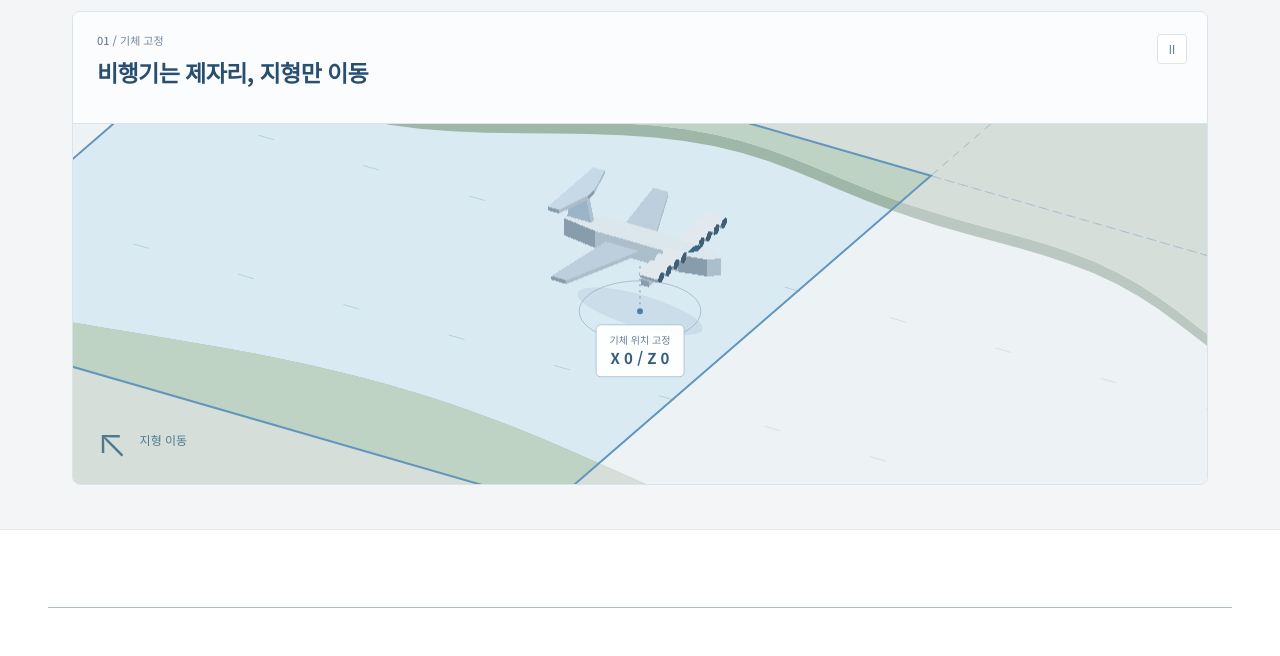
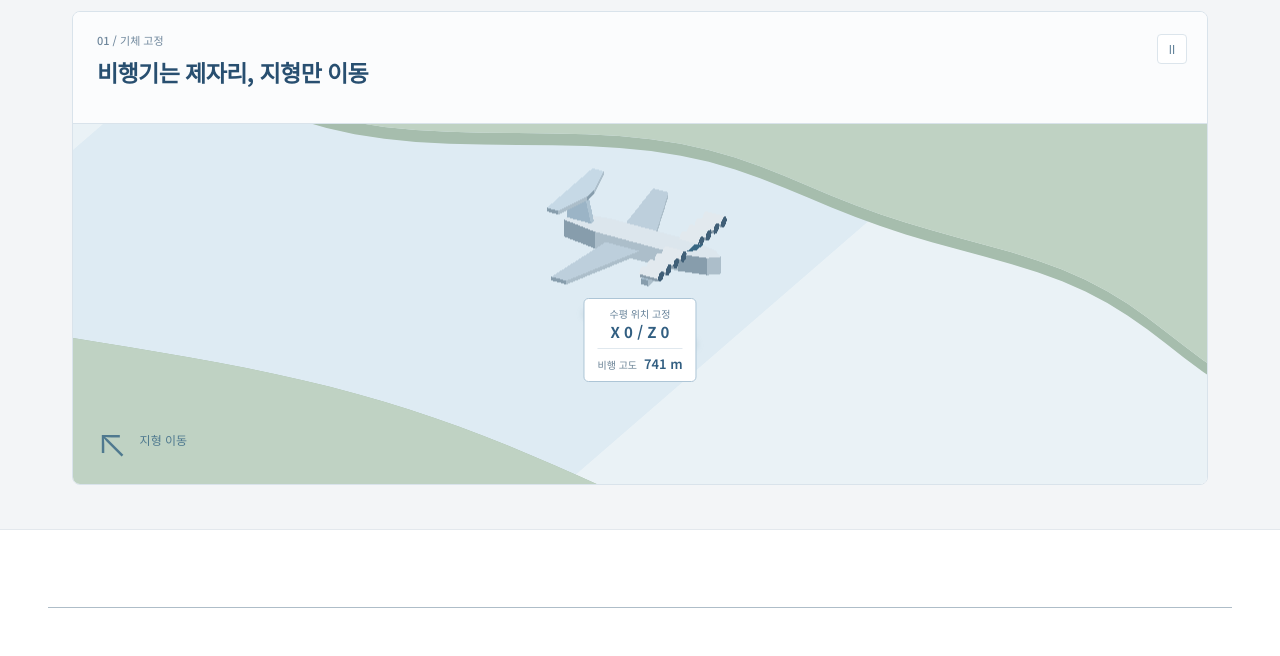
Before and after one commit to hjcud/hjcud.github.io, a plain HTML site: page index.html in a window 1280 px wide. Shown: the part 4880-5536 px from the top of the page. Drawn offline with Linux system fonts and the light colour scheme; animation ran at ten frames a second.

Commit message:
Clean up flight terrain and keep altitude and boundary travel continuous

```diff
--- a/index.html
+++ b/index.html
@@ -9,13 +9,13 @@
   <link rel="icon" href="assets/favicon.svg" type="image/svg+xml">
   <link rel="stylesheet" href="styles/base.css">
   <link rel="stylesheet" href="styles/projects/shinjuku.css?v=outcome-first">
-  <link rel="stylesheet" href="styles/projects/shimanami.css?v=isometric-coordinate">
+  <link rel="stylesheet" href="styles/projects/shimanami.css?v=continuous-flight">
   <link rel="stylesheet" href="styles/project-details.css">
   <link rel="stylesheet" href="styles/projects/idea2strategy.css">
   <script src="scripts/app.js?v=project-boundaries" defer></script>
   <script type="module" src="scripts/shinjuku/traffic-view.js?v=minimal-traffic"></script>
   <script src="scripts/shinjuku/traffic-comparisons.js?v=aligned-points-contact" defer></script>
-  <script type="module" src="scripts/shimanami/flight-view.js?v=isometric-coordinate"></script>
+  <script type="module" src="scripts/shimanami/flight-view.js?v=continuous-flight"></script>
   <link rel="stylesheet" href="styles/profile.css?v=additional-skills">
   <link rel="stylesheet" href="styles/carousel-controls.css">
   <script src="scripts/carousel-controls.js" defer></script>
@@ -244,10 +244,10 @@
 <button id="flight-pause" type="button" aria-label="비행 좌표 시연 일시정지" aria-pressed="false">Ⅱ</button>
 </header>
 <div class="flight-scene">
-<canvas id="flight-canvas" role="img" aria-label="입체로 표현한 비행기는 중앙에 고정되고 지형이 반대 방향으로 이동합니다. 타일 경계를 통과하면 현재 타일이 바뀌고, 타일 안의 X 좌표는 양수에서 음수로 전환됩니다. 지형의 이동은 끊기지 않습니다." aria-describedby="flight-demo-note"></canvas>
-<div class="flight-anchor" aria-label="기체 위치는 원점 X 0, Z 0에 고정">
+<canvas id="flight-canvas" role="img" aria-label="입체로 표현한 비행기의 수평 위치는 중앙에 고정되고 지형이 반대 방향으로 이동합니다. 고도 변화에 따라 기체의 기수 각도와 지형까지의 거리가 달라집니다. 타일 경계를 통과하면 현재 타일이 바뀌고, 타일 안의 X 좌표는 양수에서 음수로 전환됩니다. 지형의 이동은 끊기지 않습니다." aria-describedby="flight-demo-note"></canvas>
+<div class="flight-anchor" aria-label="기체의 수평 위치는 원점 X 0, Z 0에 고정">
 
-<span>기체 위치 고정<b>X 0 / Z 0</b></span>
+<span>수평 위치 고정<b>X 0 / Z 0</b><small class="flight-altitude">비행 고도 <strong id="flight-altitude">650 m</strong></small></span>
 </div>
 <div class="flight-motion-cue" aria-hidden="true"><span>↖</span>지형 이동</div>
 <div class="flight-position" aria-label="이동 위치를 표현하는 타일 번호와 타일 안의 좌표">
@@ -255,7 +255,7 @@
 <div><span>타일 안의 위치</span><b id="flight-local">X +0</b></div>
 </div>
 </div>
-<p id="flight-demo-note" class="sr-only">좌표 처리 원리를 X축 이동으로 단순화한 설명용 시연입니다. 기체의 고정 좌표와 비행 위치를 기록하는 타일 좌표는 서로 다른 기준입니다. 타일 크기 10,000인 예시에서 경계 직전 X +4,990과 직후 X −4,990을 잠시 멈춰 보여줍니다. 위의 버튼으로 재생을 멈출 수 있습니다.</p>
+<p id="flight-demo-note" class="sr-only">좌표 처리 원리를 X축 이동으로 단순화한 설명용 시연입니다. 기체의 고정 좌표와 비행 위치를 기록하는 타일 좌표는 서로 다른 기준입니다. 타일 크기 10,000인 설명용 예시입니다. 이동 속도와 고도 변화는 원리 설명을 위해 구성했습니다. 타일 경계를 넘는 동안에도 비행과 고도 변화는 계속됩니다. 위의 버튼으로 재생을 멈출 수 있습니다.</p>
 </section>
 </section>
 </div></div></div></article>
--- a/scripts/shimanami/flight-model.js
+++ b/scripts/shimanami/flight-model.js
@@ -4,18 +4,15 @@ export function splitCoordinate(value){
  const tile=Math.floor((value+TILE_SIZE/2)/TILE_SIZE);
  return {tile,local:value-tile*TILE_SIZE};
 }
-// Continuous one-axis journey, with holds on either side of the tile boundary.
+// Continuous forward flight. Slow down near a boundary without ever stopping.
 export function coordinateFrame(time){
  const duration=18,cycle=Math.floor(time/duration),phase=time-cycle*duration;
- let offset;
- if(phase<6)offset=phase/6*4000;
- else if(phase<8)offset=4000+(phase-6)/2*990;
- else if(phase<9.25)offset=4990;
- else if(phase<10.25)offset=4990+(phase-9.25)*20;
- else if(phase<11.75)offset=5010;
- else offset=5010+(phase-11.75)/6.25*4990;
- const world=cycle*TILE_SIZE+offset,position=splitCoordinate(world);
- return {world,...position,step:phase>=6&&phase<13.5?2:1};
+ const angle=phase/duration*Math.PI*2,baseSpeed=TILE_SIZE/duration,minSpeed=220;
+ const amplitude=(baseSpeed-minSpeed)*duration/(Math.PI*2);
+ const world=cycle*TILE_SIZE+baseSpeed*phase+amplitude*Math.sin(angle);
+ const speed=baseSpeed+(baseSpeed-minSpeed)*Math.cos(angle);
+ const altitude=650+100*Math.sin(time*.22),climb=22*Math.cos(time*.22);
+ return {world,...splitCoordinate(world),speed,altitude,pitch:Math.atan2(climb,speed),step:phase>=6&&phase<13.5?2:1};
 }
 export function remoteTarget(receivedTile,local,displayedTile){return local+(receivedTile-displayedTile)*TILE_SIZE;}
 // External tracking view: inverse of worldToAircraft, without translation.
--- a/scripts/shimanami/flight-view.js
+++ b/scripts/shimanami/flight-view.js
@@ -1,4 +1,4 @@
-import {coordinateFrame,TILE_SIZE} from './flight-model.js?v=flat-coordinate';
+import {coordinateFrame,TILE_SIZE} from './flight-model.js?v=continuous-flight';
 import {createAircraftRenderer} from './flight-aircraft.js';
 
 const canvas=document.getElementById('flight-canvas');
@@ -9,23 +9,27 @@ const title=document.getElementById('flight-title');
 const stepLabel=document.getElementById('flight-step');
 const localLabel=document.getElementById('flight-local');
 const tileLabel=document.getElementById('flight-tile');
+const altitudeLabel=document.getElementById('flight-altitude');
 const reduced=matchMedia('(prefers-reduced-motion: reduce)');
 let time=0,width=1,height=1,dpr=1,visible=false,paused=reduced.matches,frame=0,last=0;
 
-// Use the original mesh and its orthographic camera, with a fixed heading.
+// Use the original mesh and camera. Keep the horizontal origin fixed while pitch follows the climb.
 // X travel moves the environment up-left while the aircraft stays at the origin.
 const pose={yaw:Math.PI/2,pitch:0,roll:0};
 const drawAircraft=createAircraftRenderer();
 const aircraftLayer=document.createElement('canvas');
 const aircraftContext=aircraftLayer.getContext('2d');
-let aircraftPadding=1;
+let aircraftPadding=1,cachedPitch=NaN,cachedZoom=0,cachedDpr=0;
 function iso(x,y,z){return [x*.866+z*.5,x*.25-y*.866-z*.433];}
-function cacheAircraft(){
- const zoom=width<600?1.2:1.55;
+function cacheAircraft(pitch){
+ const zoom=width<600?1.2:1.55,angle=Math.round(pitch*1000)/1000;
+ if(angle===cachedPitch&&zoom===cachedZoom&&dpr===cachedDpr)return;
+ cachedPitch=angle;cachedZoom=zoom;cachedDpr=dpr;pose.pitch=angle;
  aircraftPadding=100*zoom+8;
- aircraftLayer.width=Math.ceil(aircraftPadding*2*dpr);
- aircraftLayer.height=Math.ceil(aircraftPadding*2*dpr);
+ const side=Math.ceil(aircraftPadding*2*dpr);
+ if(aircraftLayer.width!==side||aircraftLayer.height!==side){aircraftLayer.width=side;aircraftLayer.height=side;}
  aircraftContext.setTransform(dpr,0,0,dpr,0,0);
+ aircraftContext.clearRect(0,0,aircraftPadding*2,aircraftPadding*2);
  drawAircraft(aircraftContext,pose,p=>{
   const q=iso(...p);return [aircraftPadding+q[0]*zoom,aircraftPadding+q[1]*zoom];
  },dpr);
@@ -37,76 +41,61 @@ function polygon(points,fill,stroke,lineWidth=1){
 }
 function draw(){
  const state=coordinateFrame(time),scale=Math.max(400,Math.min(760,width*.68))/TILE_SIZE;
- const center=width/2,groundY=height*.52,aircraftY=height*.34;
+ const center=width/2,groundY=height*.52+(state.altitude-650)*.2,aircraftY=height*.34;
  const project=(x,y,z)=>{
   const q=iso(x-state.world,y,z);return [center+q[0]*scale,groundY+q[1]*scale];
  };
  ctx.setTransform(dpr,0,0,dpr,0,0);
- ctx.fillStyle='#edf2f5';ctx.fillRect(0,0,width,height);
- const reach=(width+height)*2/scale,from=state.world-reach,to=state.world+reach;
- const coasts=[true,false].map(top=>{
-  const points=[];
-  for(let x=from;x<=to+400;x+=400){
+ ctx.fillStyle='#eaf2f6';ctx.fillRect(0,0,width,height);
+ const reach=(width+height)*2/scale;
+ // Anchor samples to world coordinates: moving the camera must not reshape the coast.
+ const from=Math.floor((state.world-reach)/400)*400,to=Math.ceil((state.world+reach)/400)*400;
+ const x0=(state.tile-.5)*TILE_SIZE,z0=-TILE_SIZE/2;
+ const currentTile=[[x0,z0],[x0+TILE_SIZE,z0],[x0+TILE_SIZE,z0+TILE_SIZE],[x0,z0+TILE_SIZE]].map(([x,z])=>project(x,0,z));
+ polygon(currentTile,'#deebf3');
+ // Only the boundary being crossed is relevant to the explanation. Draw it on
+ // the water first so continuous, raised terrain naturally occludes it.
+ if(state.step===2){
+  const boundary=(Math.floor(time/18)+.5)*TILE_SIZE;
+  const a=project(boundary,0,-TILE_SIZE/2),b=project(boundary,0,TILE_SIZE/2);
+  ctx.beginPath();ctx.moveTo(...a);ctx.lineTo(...b);
+  ctx.setLineDash([7,7]);ctx.strokeStyle='#719ab4';ctx.lineWidth=1.5;ctx.stroke();ctx.setLineDash([]);
+ }
+ // Paint each shoreline once, across tiles. Ground-tile clipping previously
+ // sliced the elevated edges and left visible seams at the coordinate boundary.
+ for(const top of [true,false]){
+  const coast=[];
+  for(let x=from;x<=to;x+=400){
    const z=top?3400+850*Math.sin(x/2800)+280*Math.sin(x/1100):-4100+500*Math.sin(x/2400+.8);
-   points.push([x,z]);
+   coast.push([x,z]);
   }
-  return {top,points};
- });
- const tiles=[];
- for(let z=-4;z<=4;z++)for(let x=state.tile-5;x<=state.tile+5;x++){
-  const x0=(x-.5)*TILE_SIZE,z0=(z-.5)*TILE_SIZE;
-  const points=[[x0,z0],[x0+TILE_SIZE,z0],[x0+TILE_SIZE,z0+TILE_SIZE],[x0,z0+TILE_SIZE]].map(([a,b])=>project(a,0,b));
-  if(points.every(p=>p[0]<-2)||points.every(p=>p[0]>width+2)||points.every(p=>p[1]<-2)||points.every(p=>p[1]>height+2))continue;
-  tiles.push({points,active:x===state.tile&&z===0});
+  const lip=coast.map(([x,z])=>project(x,180,z));
+  polygon([...coast.map(([x,z])=>project(x,0,z)),...lip.slice().reverse()],'#a6bdad');
+  const far=top?reach:-reach;
+  polygon([...lip,project(to,180,far),project(from,180,far)],'#bfd2c3');
  }
- for(const {points,active} of tiles){
-  polygon(points,active?'#d9eaf3':'#edf2f5');
-  ctx.save();polygon(points);ctx.clip();
-  for(const {top,points:coast} of coasts){
-   const lip=coast.map(([x,z])=>project(x,180,z));
-   // The raised shore and its side face add depth without changing the route.
-   polygon([...coast.map(([x,z])=>project(x,0,z)),...lip.slice().reverse()],active?'#9fb7a8':'#bbc8c1');
-   const far=top?reach:-reach;
-   polygon([...lip,project(to+400,180,far),project(from,180,far)],active?'#bed3c4':'#d5ded9');
-  }
-  ctx.strokeStyle=active?'#b5d1df':'#d6e0e6';ctx.lineWidth=1;
-  for(let x=Math.floor(from/1600)*1600;x<to;x+=1600){
-   for(const z of [-1800,1500]){
-    const a=project(x,0,z),b=project(x+240,0,z);
-    ctx.beginPath();ctx.moveTo(...a);ctx.lineTo(...b);ctx.stroke();
-   }
-  }
-  ctx.restore();
- }
- ctx.setLineDash([7,7]);
- for(const {points} of tiles)polygon(points,null,'#adc2d0');
- ctx.setLineDash([]);
- for(const {points,active} of tiles)if(active)polygon(points,null,'#6296bc',2);
- // A fixed ground reference and shadow make the aircraft's lack of translation visible.
+ // A soft shadow is enough to establish height; avoid extra rings and axes on the sea.
  ctx.save();ctx.translate(center,groundY);ctx.rotate(Math.atan2(.25,.866));
- ctx.fillStyle='#587a911e';ctx.beginPath();ctx.ellipse(0,0,width<600?48:65,16,0,0,Math.PI*2);ctx.fill();ctx.restore();
- const ring=Array.from({length:49},(_,i)=>{
-  const a=i/48*Math.PI*2;return project(state.world+Math.cos(a)*800,0,Math.sin(a)*800);
- });
- polygon(ring,null,'#7c9eb785');
- ctx.beginPath();ctx.moveTo(center,aircraftY+20);ctx.lineTo(center,groundY);
- ctx.setLineDash([2,4]);ctx.strokeStyle='#6d95af';ctx.lineWidth=1;ctx.stroke();ctx.setLineDash([]);
- ctx.beginPath();ctx.arc(center,groundY,3,0,Math.PI*2);ctx.fillStyle='#4d83aa';ctx.fill();
+ ctx.filter='blur(3px)';ctx.fillStyle='#587a9124';ctx.beginPath();
+ ctx.ellipse(0,0,width<600?45:60,13,0,0,Math.PI*2);ctx.fill();ctx.restore();
+ cacheAircraft(state.pitch);
  ctx.drawImage(aircraftLayer,center-aircraftPadding,aircraftY-aircraftPadding,aircraftPadding*2,aircraftPadding*2);
  exhibit.dataset.step=String(state.step);
  const heading=state.step===1?['비행기는 제자리,','지형만 이동']:['타일이 바뀌면','좌표 기준도 전환'];
  if(title.textContent!==heading.join(' '))title.innerHTML=heading.map(text=>`<span>${text}</span>`).join(' ');
  stepLabel.textContent=state.step===1?'01 / 기체 고정':'02 / 좌표 전환';
  tileLabel.textContent=String(state.tile+1).padStart(2,'0');
+ altitudeLabel.textContent=`${Math.round(state.altitude)} m`;
  const local=Math.trunc(state.local);
  localLabel.textContent=`X ${local<0?'−':'+'}${Math.abs(local).toLocaleString('ko-KR')}`;
  canvas.dataset.time=time.toFixed(3);canvas.dataset.tile=String(state.tile);
  canvas.dataset.local=state.local.toFixed(3);canvas.dataset.world=state.world.toFixed(3);
+ canvas.dataset.altitude=state.altitude.toFixed(3);canvas.dataset.pitch=state.pitch.toFixed(4);
 }
 function resize(){
  const r=canvas.getBoundingClientRect();if(r.width<=0||r.height<=0)return;
  width=r.width;height=r.height;dpr=Math.min(devicePixelRatio||1,1.5);
- canvas.width=Math.round(width*dpr);canvas.height=Math.round(height*dpr);cacheAircraft();draw();
+ canvas.width=Math.round(width*dpr);canvas.height=Math.round(height*dpr);draw();
 }
 function stopped(){return !visible||paused||document.hidden;}
 function tick(now){
--- a/styles/projects/shimanami.css
+++ b/styles/projects/shimanami.css
@@ -242,13 +242,13 @@
 .flight-coordinate-demo #flight-pause{top:22px;right:20px;bottom:auto;width:30px;height:30px;border:1px solid #dce5ec;background:#fff;color:#63839a}
 .flight-coordinate-demo #flight-pause:hover{background:#edf3f8}
 .flight-coordinate-demo #flight-canvas{height:360px}
-.flight-anchor{position:absolute;left:50%;top:63%;transform:translate(-50%,-50%);display:flex;align-items:center;flex-direction:column;pointer-events:none}
-.flight-anchor svg{display:block;width:130px;height:106px;filter:drop-shadow(0 3px 2px #355d7820)}
-.flight-anchor>span{display:block;padding:7px 13px;border:1px solid #adc5d6;border-radius:5px;background:#fffffff0;text-align:center;color:#658198;font-size:10px;line-height:1.5;white-space:nowrap}
+.flight-anchor{position:absolute;left:50%;top:60%;transform:translate(-50%,-50%);display:flex;align-items:center;flex-direction:column;pointer-events:none}
+
+.flight-anchor>span{display:block;padding:7px 13px;border:1px solid #adc5d6;border-radius:5px;background:#fff;text-align:center;color:#658198;font-size:10px;line-height:1.5;white-space:nowrap}
 .flight-anchor b{display:block;color:#315e81;font-size:15px;font-weight:650;font-variant-numeric:tabular-nums}
 .flight-motion-cue{position:absolute;left:24px;bottom:24px;display:flex;align-items:center;gap:12px;font-size:12px;color:#4f798f;pointer-events:none}
 .flight-motion-cue>span{font-size:40px;font-weight:300;line-height:1}
-.flight-position{position:absolute;bottom:18px;left:50%;transform:translateX(-50%);display:grid;grid-template-columns:1fr 1.6fr;gap:18px;width:min(360px,calc(100% - 32px));padding:12px 16px;border:1px solid #a8c2d6;border-radius:6px;background:#fffffff2;pointer-events:none}
+.flight-position{position:absolute;bottom:18px;left:50%;transform:translateX(-50%);display:grid;grid-template-columns:1fr 1.6fr;gap:18px;width:min(360px,calc(100% - 32px));padding:12px 16px;border:1px solid #a8c2d6;border-radius:6px;background:#fff;pointer-events:none}
 .flight-position>div{display:flex;align-items:center;justify-content:space-between;gap:10px;min-width:0}
 .flight-position>div+div{padding-left:18px;border-left:1px solid #d7e2ea}
 .flight-position span{font-size:10px;line-height:1.5;color:#6b8296;white-space:nowrap}
@@ -259,10 +259,14 @@
  .flight-coordinate-demo #flight-title span{display:block}
  .flight-coordinate-demo #flight-pause{right:16px;top:18px}
  .flight-coordinate-demo #flight-canvas{height:360px}
- .flight-anchor svg{width:108px;height:88px}
+ .flight-anchor{top:58%}
+
  .flight-motion-cue{left:18px;bottom:24px}
  .flight-position{gap:12px;padding:11px 12px;grid-template-columns:.8fr 1.5fr}
  .flight-position>div{display:block}
  .flight-position>div+div{padding-left:12px}
  .flight-position b{display:block;margin-top:2px;font-size:20px}
 }
+
+.flight-altitude{display:block;margin-top:5px;padding-top:5px;border-top:1px solid #e0e8ee;font-size:10px;line-height:1.5;color:#698295}
+.flight-altitude strong{margin-left:4px;font-size:13px;font-weight:600;color:#315e81;font-variant-numeric:tabular-nums}
```
